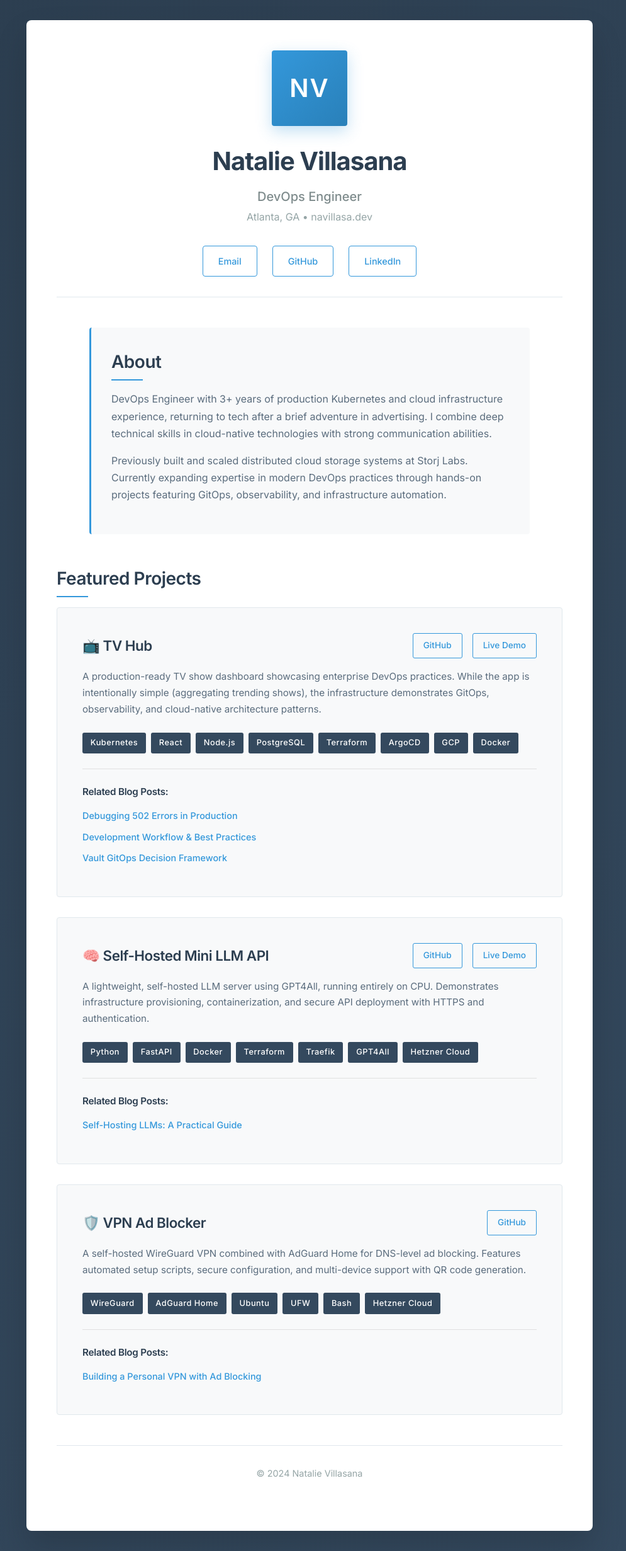
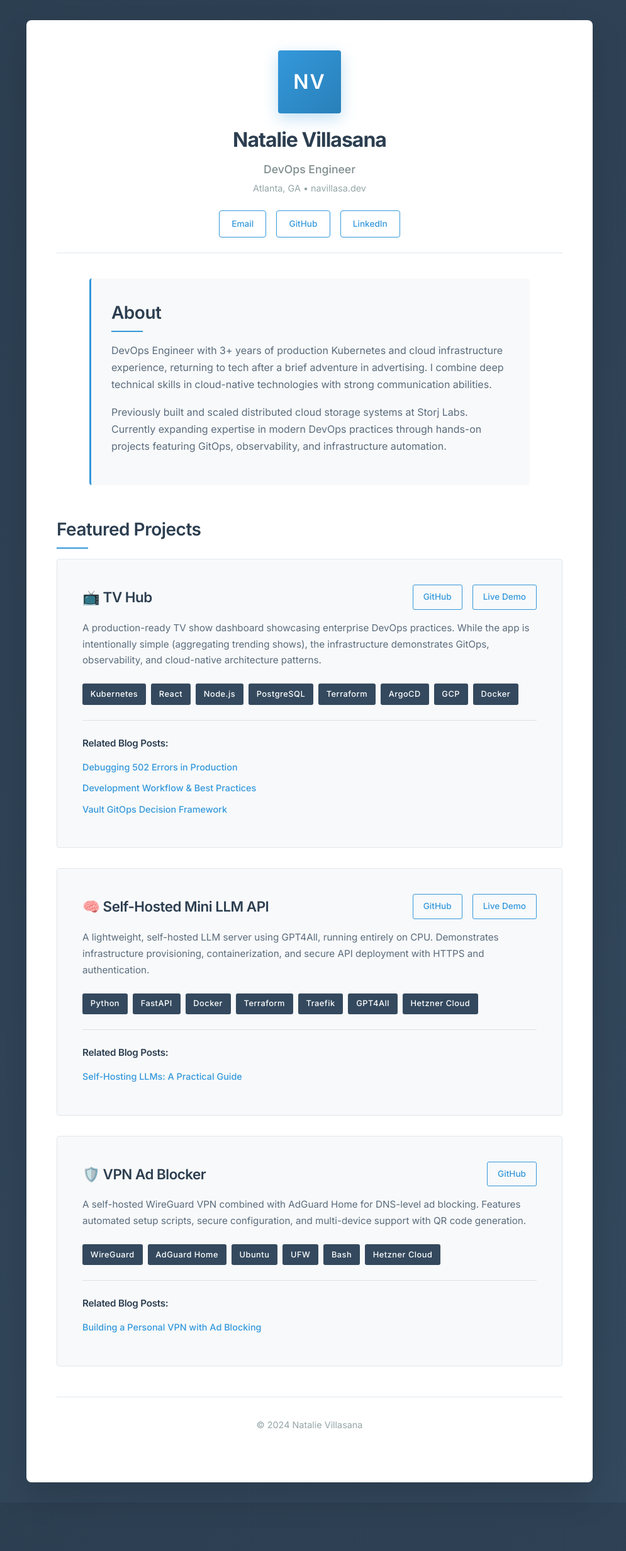
Before and after one commit to navillasa/navillasa.github.io, a Jekyll site: the page built from index.md, in a window 1280 px wide. Shown: the whole page at 63% size, without its empty margins (148-1143 px from the left). Built offline with Jekyll 4.4.1, drawn with Linux system fonts in a browser that asks for light colours; after the commit the page ends 2385 px from its top, so only the background shows below that.

```diff
--- a/_config.yml
+++ b/_config.yml
@@ -18,7 +18,6 @@ author:
 # Build settings
 markdown: kramdown
 highlighter: rouge
-theme: minima
 plugins:
   - jekyll-feed
   - jekyll-sitemap
@@ -43,7 +42,6 @@ exclude:
 
 # Sass settings
 sass:
-  sass_dir: _sass
   style: compressed
 
 # Defaults
--- a/assets/css/main.scss
+++ b/assets/css/main.scss
@@ -29,8 +29,8 @@ body {
 
 /* Header Styles */
 .header {
-    margin-bottom: 3rem;
-    padding-bottom: 2rem;
+    margin-bottom: 2.5rem;
+    padding-bottom: 1.5rem;
     border-bottom: 1px solid #e1e8ed;
     text-align: center;
 }
@@ -40,8 +40,8 @@ body {
     flex-direction: column;
     align-items: center;
     justify-content: center;
-    gap: 1.5rem;
-    margin-bottom: 2rem;
+    gap: 1rem;
+    margin-bottom: 1.5rem;
     text-align: center;
 }
 
@@ -50,8 +50,8 @@ body {
 }
 
 .profile-placeholder {
-    width: 120px;
-    height: 120px;
+    width: 100px;
+    height: 100px;
     background: linear-gradient(135deg, #3498db, #2980b9);
     border-radius: 4px;
     display: flex;
@@ -62,7 +62,7 @@ body {
 
 .profile-initials {
     color: white;
-    font-size: 2.5rem;
+    font-size: 2rem;
     font-weight: 600;
     letter-spacing: 2px;
 }
@@ -72,7 +72,7 @@ body {
 }
 
 .name {
-    font-size: 2.5rem;
+    font-size: 2rem;
     font-weight: 700;
     margin-bottom: 0.5rem;
     color: #2c3e50;
@@ -80,14 +80,14 @@ body {
 }
 
 .title {
-    font-size: 1.25rem;
+    font-size: 1.1rem;
     font-weight: 500;
     color: #7f8c8d;
     margin-bottom: 0.25rem;
 }
 
 .location {
-    font-size: 1rem;
+    font-size: 0.9rem;
     color: #95a5a6;
     margin-bottom: 0;
 }
@@ -95,20 +95,20 @@ body {
 .contact-links {
     display: flex;
     justify-content: center;
-    gap: 1.5rem;
+    gap: 1rem;
     flex-wrap: wrap;
-    margin-top: 1rem;
+    margin-top: 0.75rem;
 }
 
 .contact-link {
     color: #3498db;
     text-decoration: none;
     font-weight: 500;
-    padding: 0.75rem 1.5rem;
+    padding: 0.6rem 1.2rem;
     border: 1px solid #3498db;
     border-radius: 4px;
     transition: all 0.3s ease;
-    font-size: 0.9rem;
+    font-size: 0.85rem;
 }
 
 .contact-link:hover {
```
Also changed, not shown: Gemfile (+2 -9 lines), .github/workflows/jekyll.yml (added), Gemfile.lock, 2 other files.
